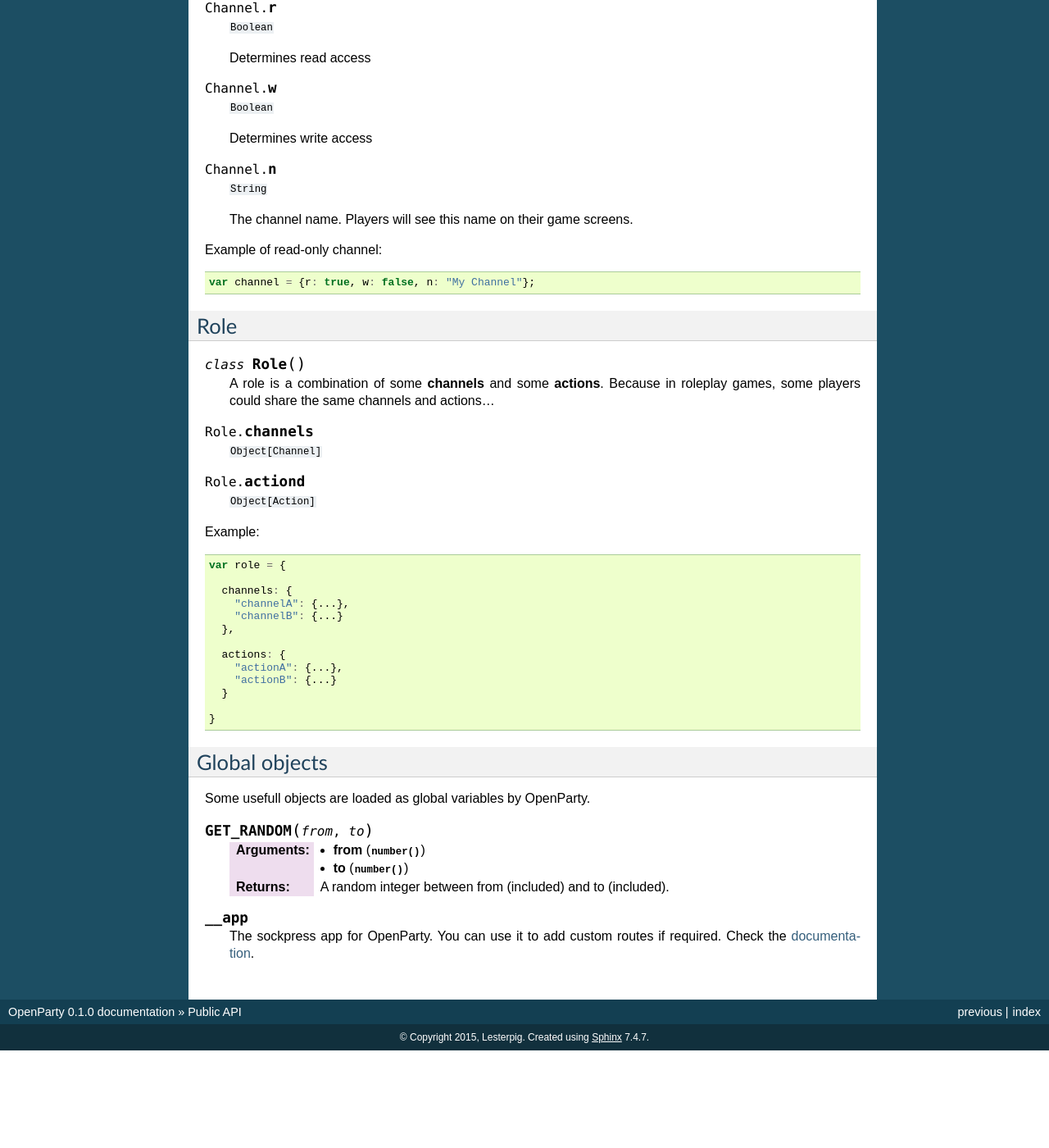
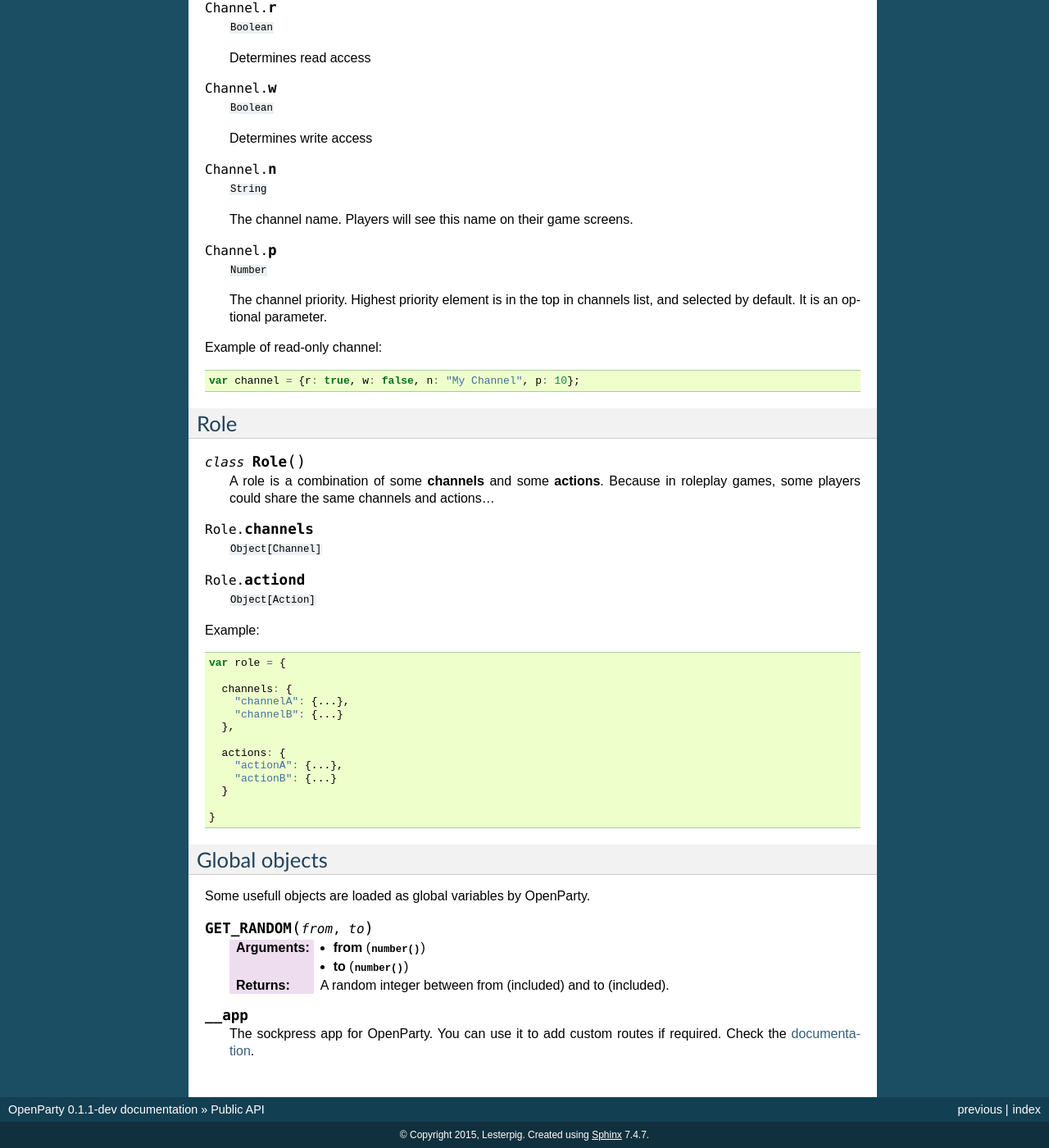
Before and after one commit to Lesterpig/openparty, a Sphinx documentation site: the page built from docs/apis.rst, in a window 1280 px wide and 1400 px high, scrolled down 4936 px. Shown: the whole window at 82% size. Built offline with Sphinx 7.4.7, drawn with Linux system fonts in a browser that asks for light colours; before the commit the page ends 6217 px from its top, so only the background shows below that; some of the changed text lies outside the part shown.

Commit message:
Add Channel.p (priority) feature

```diff
--- a/docs/apis.rst
+++ b/docs/apis.rst
@@ -302,11 +302,17 @@ Channel
 
   The channel name. Players will see this name on their game screens.
 
+.. js:attribute:: Channel.p
+
+  ``Number``
+
+  The channel priority. Highest priority element is in the top in channels list, and selected by default. It is an optional parameter.
+
 Example of read-only channel:
 
 .. code:: javascript
 
-  var channel = {r: true, w: false, n: "My Channel"};
+  var channel = {r: true, w: false, n: "My Channel", p: 10};
 
 Role
 ----
--- a/docs/conf.py
+++ b/docs/conf.py
@@ -55,9 +55,9 @@ author = u'Lesterpig'
 # built documents.
 #
 # The short X.Y version.
-version = '0.1'
+version = '0.1.1'
 # The full version, including alpha/beta/rc tags.
-release = '0.1.0'
+release = '0.1.1-dev'
 
 # The language for content autogenerated by Sphinx. Refer to documentation
 # for a list of supported languages.
--- a/package.json
+++ b/package.json
@@ -1,6 +1,6 @@
 {
   "name": "openparty",
-  "version": "0.1.0",
+  "version": "0.1.1-dev",
   "description": "An open-source system for role based party-games.",
   "main": "app.js",
   "scripts": {
```
Also changed, not shown: 2 other files.
